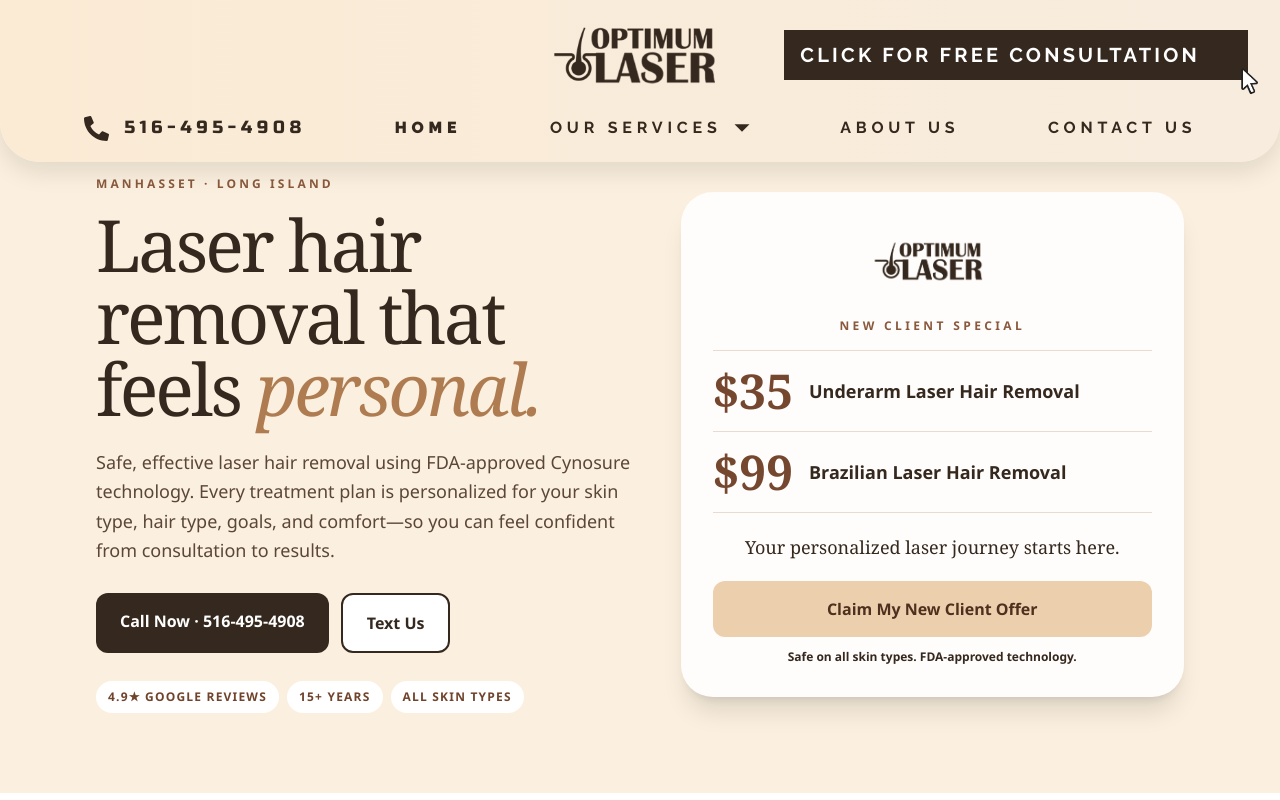
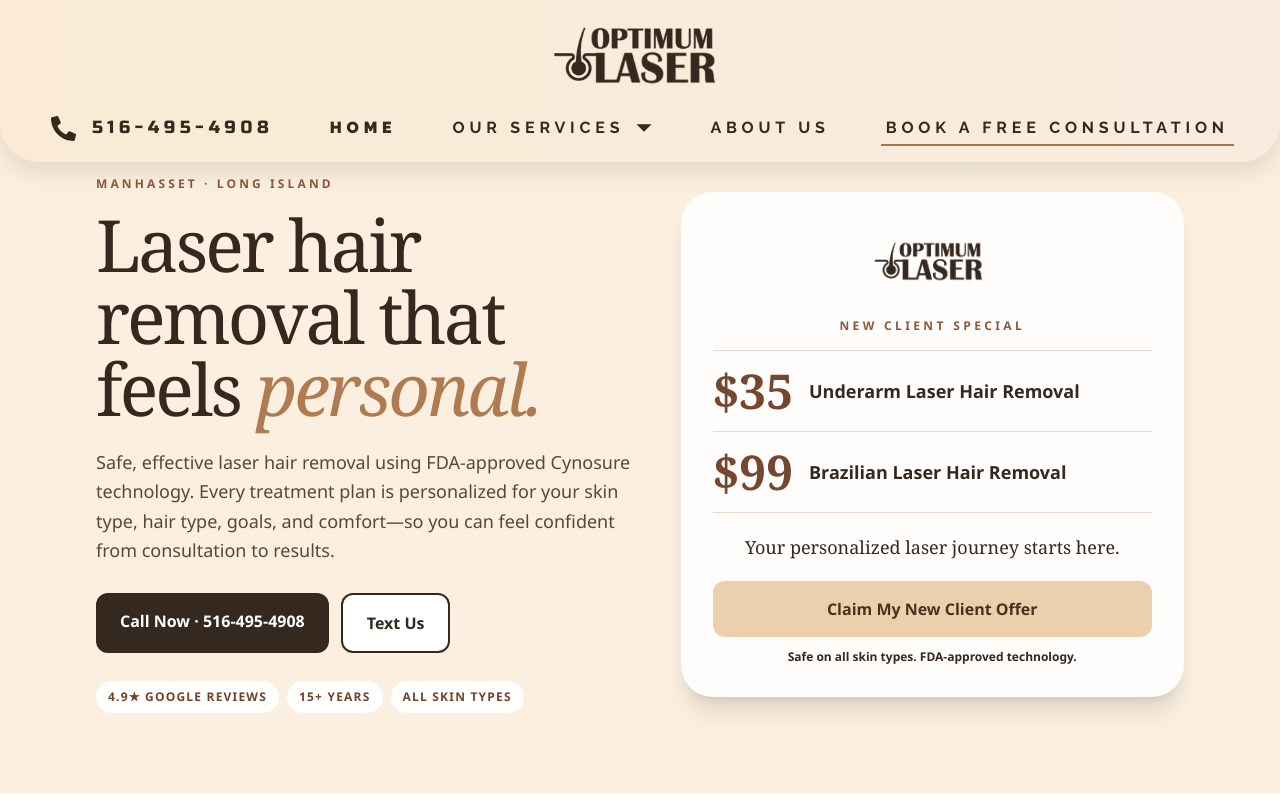
Before and after one commit to SaphLink/optimum, a Next.js app: page / in a window 1280 px wide. Shown: the top 800 px of the page. Built offline with nearby package versions, Linux system fonts and the light colour scheme.

Commit message:
Refine consultation navigation link

```diff
--- a/src/components/navbar.tsx
+++ b/src/components/navbar.tsx
@@ -5,7 +5,6 @@
 import { useState } from "react";
 import { FaPhoneAlt } from "react-icons/fa";
 import { GoTriangleDown } from "react-icons/go";
-import { PiCursor, PiCursorBold, PiCursorFill } from "react-icons/pi";
 
 import { usePathname } from 'next/navigation';
 
@@ -83,25 +82,6 @@
 						></div>
 					</div>
 
-                    <div className={`hidden md:block absolute right-0 md:translate-x-2 lg:translate-x-0 ${styles.ctaRightMini} ${styles.ctaRightNudge}`} style={{zIndex: 2}}>
-						<a href="/contact-us">
-                            <button
-                                className={
-                                    styles.buttonStyles +
-                                    " relative text-[0.6rem] lg:text-base xl:text-xl px-2 lg:px-4 text-center " +
-                                    styles.ctaRightPad
-                                }
-                            >
-								<img
-									alt="cursor"
-									src="/icons/cursor.png"
-									className="absolute translate-x-[50%] translate-y-[50%] right-0 bottom-0 h-[2.5rem] w-[2.5rem]"
-								/>
-								<span className={styles.ctaLine1}>CLICK FOR FREE</span>{' '}
-								<span className={styles.ctaLine2}>CONSULTATION</span>
-							</button>
-						</a>
-					</div>
 				</div>
 <div					className={`w-full overflow-hidden md:overflow-visible grid md:flex ${pathname === '/about-us' ? 'mb-0 md:mb-[1rem]' : 'mb-[1rem]'}`}
 					style={{
@@ -226,8 +206,8 @@
 							</a>
 						</li>
 						<li>
-							<a href={"/contact-us"} className={`${styles.myLink} ${isActive('/contact-us') ? 'font-[900]' : ''}`}>
-								CONTACT US
+							<a href={"/contact-us"} className={`${styles.myLink} border-b-2 border-[#a97653] pb-1 ${isActive('/contact-us') ? 'font-[900]' : ''}`}>
+								BOOK A FREE CONSULTATION
 							</a>
 						</li>
 					</ul>
```
